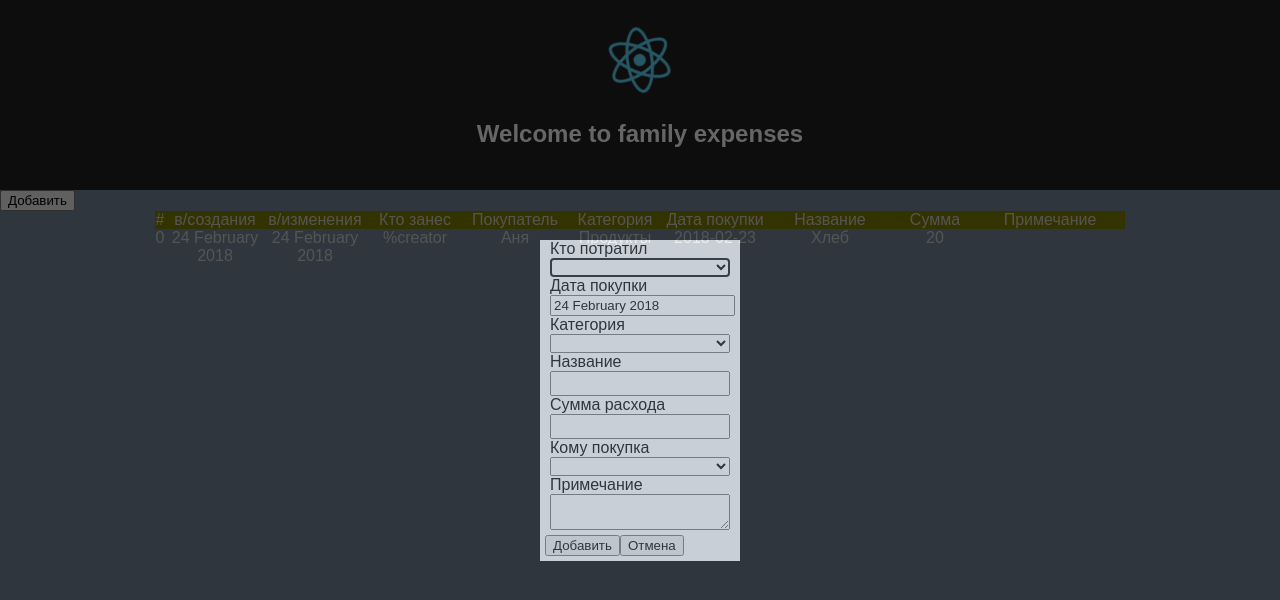
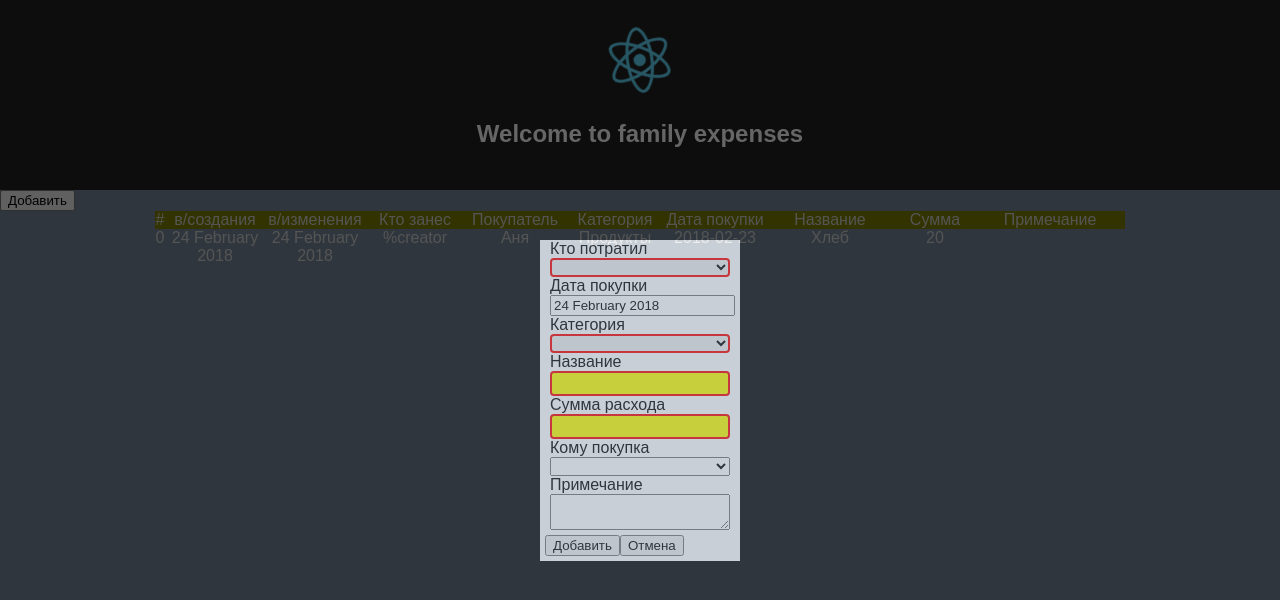
Before and after one commit to aceeu/fe-app, a React (Create React App) app: page / in a window 1280 px wide. Both pictures are taken after a click on the button "Добавить". Shown: the top 600 px of the page. Built offline with nearby package versions, Linux system fonts and the light colour scheme.

Commit message:
update list and addForm errors handling

```diff
--- a/src/controls/controls.css
+++ b/src/controls/controls.css
@@ -5,17 +5,17 @@
   min-height: 10px;
   padding: 3px;
   box-sizing: border-box;
-  background-color: 'yellow'; }
+  background-color: yellow; }
   .textinput--multiline {
     resize: vertical; }
   .textinput--negative {
-    border-color: 'red';
-    outline: 'red' auto 1px; }
+    border-color: red;
+    outline: red auto 1px; }
   .textinput--nowrap {
     white-space: nowrap;
     overflow: auto; }
   .textinput:disabled {
-    background-color: 'gray';
+    background-color: gray;
     opacity: .5; }
 
 .grid {
--- a/src/controls/controls.scss
+++ b/src/controls/controls.scss
@@ -5,15 +5,15 @@
     min-height: 10px;
     padding: 3px;
     box-sizing: border-box;
-    background-color: 'yellow';
+    background-color: yellow;
 
     &--multiline {
       resize: vertical;
     }
 
     &--negative {
-      border-color: 'red';
-      outline: 'red' auto 1px;
+      border-color: red;
+      outline: red auto 1px;
     }
 
     &--nowrap {
@@ -22,7 +22,7 @@
     }
 
     &:disabled {
-      background-color: 'gray';
+      background-color: gray;
       opacity: .5;
     }
   }
--- a/src/controls/grid.jsx
+++ b/src/controls/grid.jsx
@@ -13,8 +13,11 @@ export class Grid extends React.Component {
     renderHeader() {
         return (
             <div className={classes.gridHeader}>{
-                this.props.headers.map(header => {
-                    return (<div className={classes.gridHeaderItem}
+                this.props.headers.map((header, i) => {
+                    return (
+                    <div
+                        key={i}
+                        className={classes.gridHeaderItem}
                         style={{width: header.width}}
                     >
                         {header.label}
@@ -26,10 +29,13 @@ export class Grid extends React.Component {
     }
     renderRow(row) {
         return (
-            <div className={classes.gridItem}> {
+            <div
+                key={row}
+                className={classes.gridItem}> {
                 row.map((rowItem, i) => {
                     return (
                         <div
+                            key={i}
                             onClick={e => this.props.onItemClick(row)}
                             style={{width: this.props.headers[i].width}}
                         > {rowItem}</div>
--- a/src/controls/input.jsx
+++ b/src/controls/input.jsx
@@ -117,7 +117,7 @@ function getChar(event) {
     return String.fromCharCode(event.keyCode)
   }
 
-  if (event.which != 0 && event.charCode != 0) { // все кроме IE
+  if (event.which !== 0 && event.charCode !== 0) { // все кроме IE
     if (event.which < 32) return null; // спец. символ
     return String.fromCharCode(event.which); // остальные
   }
@@ -125,12 +125,12 @@ function getChar(event) {
   return null; // спец. символ
 }
 
-const NUMERIC_CHARACTERS_REGEX = /^[Ee0-9\+\-\.\,]$/;
+const NUMERIC_CHARACTERS_REGEX = /^[Ee0-9\\+\-\\.\\,]$/;
 
 export class NumericInput extends React.Component {
   onKeyPress = (e) => {
     const char = getChar(e);
-    if (NUMERIC_CHARACTERS_REGEX.test(char) == false)
+    if (NUMERIC_CHARACTERS_REGEX.test(char) === false)
       e.preventDefault();
   }
   render() {
--- a/src/controls/select.jsx
+++ b/src/controls/select.jsx
@@ -1,11 +1,18 @@
 import * as React from 'react';
 import PropTypes from 'prop-types';
+import './controls.css';
+import { cn } from '../common/classnames';
+
+export const classes = {
+    negative: 'textinput--negative'
+  };
 
 export const Select = ({options, ...props}) => {
     const ops = options.map((o, i) => <option key={i}>{o}</option>)
     return (
         <select
             onChange={e => props.onSelect(e.target.value)}
+            className={cn(props.negative && classes.negative)}
             {...props}
         >
             {ops}
@@ -15,5 +22,6 @@ export const Select = ({options, ...props}) => {
 
 Select.propTypes = {
     options: PropTypes.array.isRequired,
-    onSelect: PropTypes.func.isRequired
+    onSelect: PropTypes.func.isRequired,
+    negative: PropTypes.bool
 }
--- a/src/store.js
+++ b/src/store.js
@@ -93,7 +93,7 @@ export const sort = (sort='', action) => {
     }
 }
 
-export const store = createStore(combineReducers({records, filter, sort}), [initialState]);
+export const store = createStore(combineReducers({records, filter, sort}), initialState);
 
 store.dispatch(newRecord({
     creator: 'ace',
--- a/src/view/addForm.jsx
+++ b/src/view/addForm.jsx
@@ -14,23 +14,44 @@ export class AddForm extends React.Component {
     constructor(props) {
         super(props);
         this.state = {
-            creator: 'Неизвестно',
+            // creator: 'Неизвестно',
             buyDate: moment(),
             category: '',
             buyer: '',
             product: '',
             sum: 0,
             whom: '',
-            note: ''
+            note: '',
+            invalidStatusSum: true // ошибка в заполнении полей
         }
     }
 
     onEnter = e => {}
     handleChange = e => this.setState({buyDate: e})
+    isCorrectData() {
+        return !this.state.invalidStatusSum
+            && this.state.buyer.length !== 0
+            && this.state.category.length !== 0
+            && this.state.product.length !== 0;
+    }
     componentDidUpdate() {
-        let res = {...this.state, buyDate: this.state.buyDate.format(DateFormat)};
-        this.props.onData && this.props.onData(res);
+        let res = {
+            buyDate: this.state.buyDate.format(DateFormat),
+            category: this.state.category,
+            buyer: this.state.buyer,
+            product: this.state.product,
+            sum: this.state.sum,
+            whom: this.state.whom,
+            note: this.state.note
+        };
+
+        this.props.onData && this.props.onData(res, this.isCorrectData());
     }
+
+    isNaNSum (value) {
+        return Number.isNaN(Number.parseFloat(value));
+    }
+
     render() {
         return (
             <div className={'addForm'}>
@@ -39,6 +60,7 @@ export class AddForm extends React.Component {
                     options={BUYERS}
                     autoFocus
                     onSelect={e => this.setState({buyer: e})}
+                    negative={this.state.buyer.length === 0}
                 />
                 <label>Дата покупки</label>
                 <DatePicker
@@ -50,6 +72,7 @@ export class AddForm extends React.Component {
                 <Select
                     options={CATEGORIES}
                     onSelect={e => this.setState({category: e})}
+                    negative={this.state.category.length === 0}
                 />
                 <label>Название</label>
                 <TextInput
@@ -57,13 +80,17 @@ export class AddForm extends React.Component {
                     onBlur={e => {
                         this.setState({product: e.currentTarget.value});
                     }}
+                    negative={this.state.product.length < 3}
                 ></TextInput>
                 <label>Сумма расхода</label>
                 <NumericInput
-                    onEnter={this.onEnter}
                     onBlur={e => {
-                        this.setState({sum: +e.currentTarget.value});
+                        let value = e.currentTarget.value;
+                        value = value.replace(',', '.');
+                        const invalidStatusSum = this.isNaNSum(value);
+                        this.setState({invalidStatusSum, sum: Number.parseFloat(value)});
                     }}
+                    negative={this.state.invalid_sum || this.state.sum === 0}
                 />
                 <label>Кому покупка</label>
                 <Select
--- a/src/view/list.jsx
+++ b/src/view/list.jsx
@@ -53,7 +53,7 @@ const ListView = ({records, onEdit}) => {
                 e.note
             ]
         }),
-        onItemClick: (row) => {console.log(row), onEdit(row);}
+        onItemClick: (row) => {console.log(row); onEdit(row);}
     }
     return (
         <Grid {...gridProps}/>
--- a/src/view/modal.jsx
+++ b/src/view/modal.jsx
@@ -12,17 +12,22 @@ const classes = {
 
 export class Modal extends React.Component {
 
-    data = {a: 1};
+    data = null;
+    isCorrect = false;
 
     onClose = (e) => {
         this.props.onClose(null);
     }
     onAdd = (e) => {
         console.log(this.data);
-        this.props.onClose(this.data);
+        if (this.isCorrect)
+            this.props.onClose(this.data);
+        else
+            alert('invalid data');
     }
-    onData = data => {
+    onData = (data, isCorrect) => {
         this.data = data;
+        this.isCorrect = isCorrect;
     }
     render() {
         let this_ = this;
```
